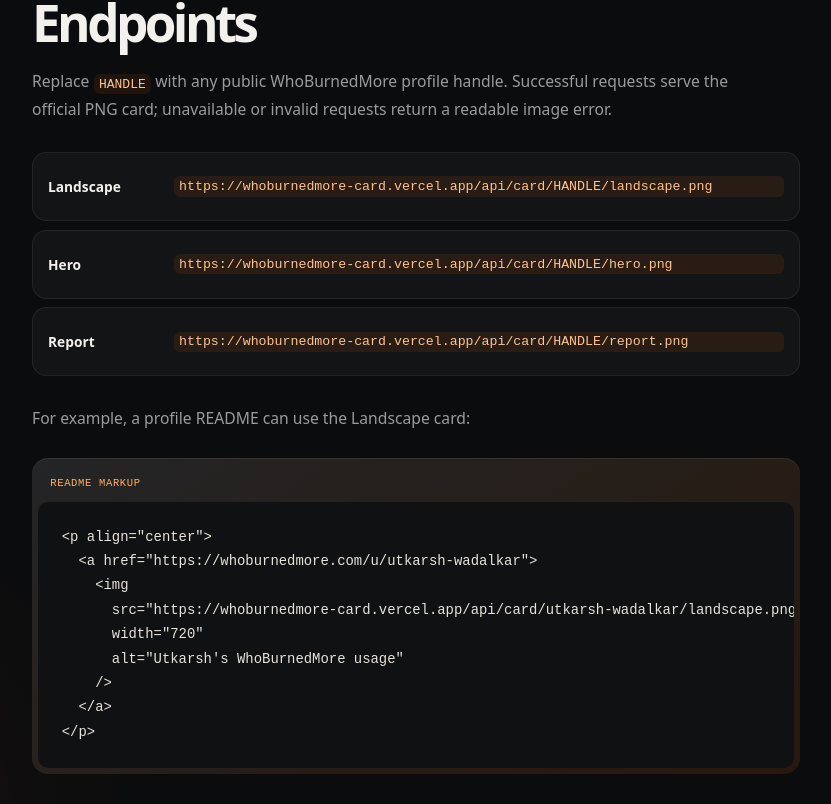
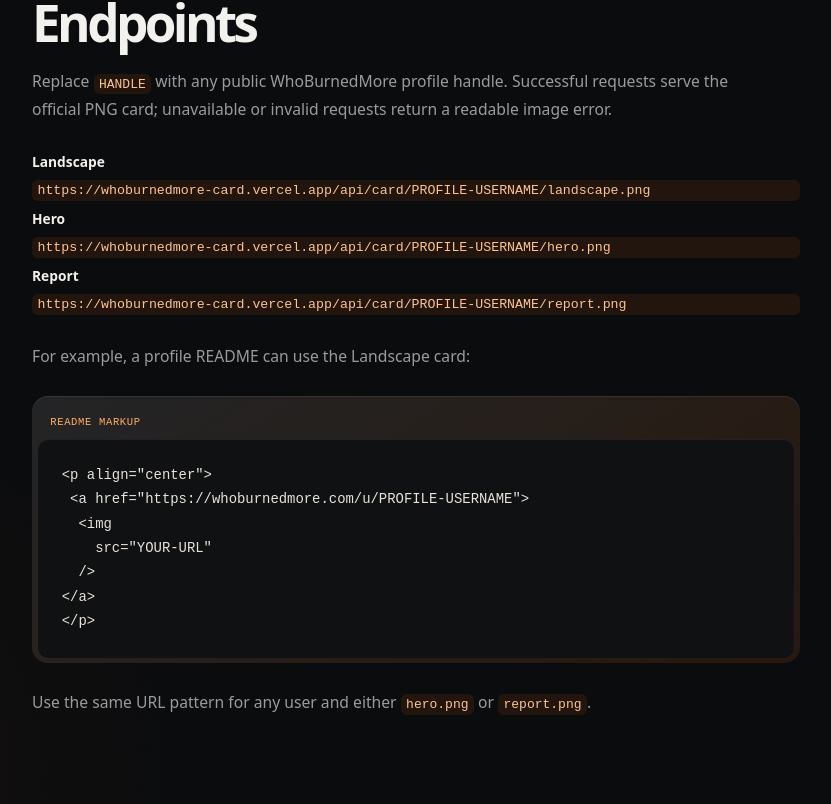
Before and after one commit to utkarsh-wadalkar/whoburnedmore-endpoint, a Next.js app: page /docs in a window 1280 px wide. Shown: the part 812-1616 px from the top of the page, without its empty margins (296-1127 px from the left). Built offline with nearby package versions, Linux system fonts and the light colour scheme.

Commit message:
pages text updated

```diff
--- a/app/docs/page.tsx
+++ b/app/docs/page.tsx
@@ -69,28 +69,26 @@
                 Replace <code>HANDLE</code> with any public WhoBurnedMore profile handle. Successful requests serve the official PNG card; unavailable or invalid requests return a readable image error.
               </p>
               <div className="endpoint-list">
-                <a href={`${productionUrl}/api/card/${sampleHandle}/landscape.png`}>
+
                   <span>Landscape</span>
-                  <code>{productionUrl}/api/card/HANDLE/landscape.png</code>
-                </a>
-                <a href={`${productionUrl}/api/card/${sampleHandle}/hero.png`}>
+                  <code>{productionUrl}/api/card/PROFILE-USERNAME/landscape.png</code>
+
+
                   <span>Hero</span>
-                  <code>{productionUrl}/api/card/HANDLE/hero.png</code>
-                </a>
-                <a href={`${productionUrl}/api/card/${sampleHandle}/report.png`}>
+                  <code>{productionUrl}/api/card/PROFILE-USERNAME/hero.png</code>
+
+
                   <span>Report</span>
-                  <code>{productionUrl}/api/card/HANDLE/report.png</code>
-                </a>
+                  <code>{productionUrl}/api/card/PROFILE-USERNAME/report.png</code>
+
               </div>
               <p>For example, a profile README can use the Landscape card:</p>
               <CodeBlock label="README markup">{`<p align="center">
-  <a href="https://whoburnedmore.com/u/${sampleHandle}">
-    <img
-      src="${productionUrl}/api/card/${sampleHandle}/landscape.png"
-      width="720"
-      alt="Utkarsh's WhoBurnedMore usage"
-    />
-  </a>
+ <a href="https://whoburnedmore.com/u/PROFILE-USERNAME">
+  <img
+    src="YOUR-URL"
+  />
+</a>
 </p>`}</CodeBlock>
               <p>Use the same URL pattern for any user and either <code>hero.png</code> or <code>report.png</code>.</p>
             </section>
@@ -104,7 +102,7 @@
 Content-Type: application/json
 
 {
-  "handle": "${sampleHandle}",
+  "handle": "PROFILE-USERNAME",
   "style": "landscape"
 }`}</CodeBlock>
               <p>
--- a/app/status/page.tsx
+++ b/app/status/page.tsx
@@ -37,7 +37,7 @@
       </a>
       <header className="site-header">
         <a aria-label="WhoBurnedMore Cards home" className="wordmark" href="/">
-          <span className="wordmark-mark">wbm</span>
+          <span className="wordmark-mark">wbm-</span>
           <span>cards</span>
         </a>
         <nav aria-label="Primary navigation" className="site-nav">
@@ -163,7 +163,7 @@
 
       <footer className="site-footer section-shell">
         <a className="wordmark" href="/">
-          <span className="wordmark-mark">wbm</span>
+          <span className="wordmark-mark">wbm-</span>
           <span>cards</span>
         </a>
         <p>Public, aggregate, origin-side telemetry.</p>
```
Also changed, not shown: app/page.tsx (+12 -13 lines).
